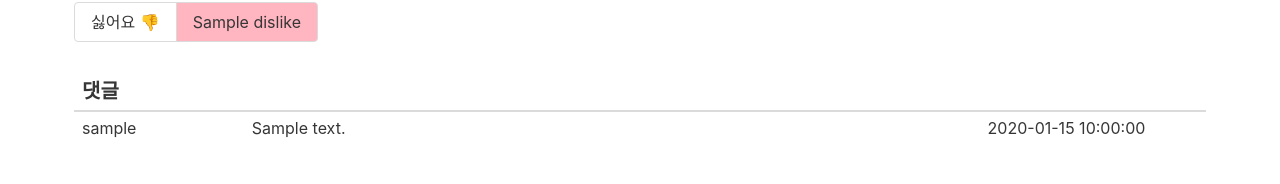
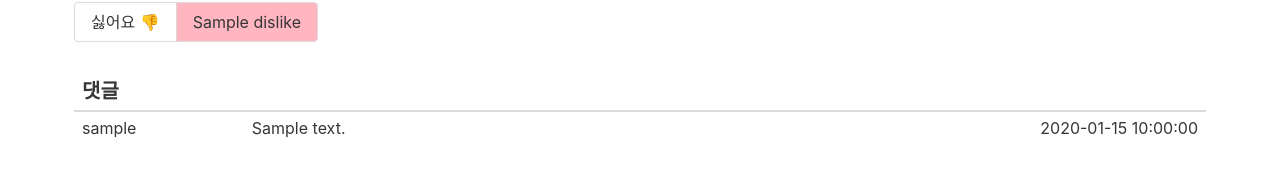
Before and after one commit to sanchoco/CoffeeOfDay, a Flask app: page /detail/1 in a window 1280 px wide. Shown: the part 736-920 px from the top of the page. Run offline with Flask 2, Linux system fonts and the light colour scheme; grey boxes marked "Sample" are stand-in pictures; a database or web service that is not in the repository returns one stand-in record (values such as "Sample title"); some libraries are stand-ins or nearby versions; some web fonts are replaced.

Commit message:
댓글 테이블 시간 정렬 수정

```diff
--- a/templates/detail.html
+++ b/templates/detail.html
@@ -103,7 +103,7 @@
                 <tr>
                     <td style="width: fit-content;">{{ comment.nickname }}</td>
                     <td>{{ comment.comment }} </td>
-                    <td >{{ comment.comment_time }}</td>
+                    <td style="text-align: right;">{{ comment.comment_time }}</td>
                 </tr>
             {% endfor %}
             </tbody>
```
